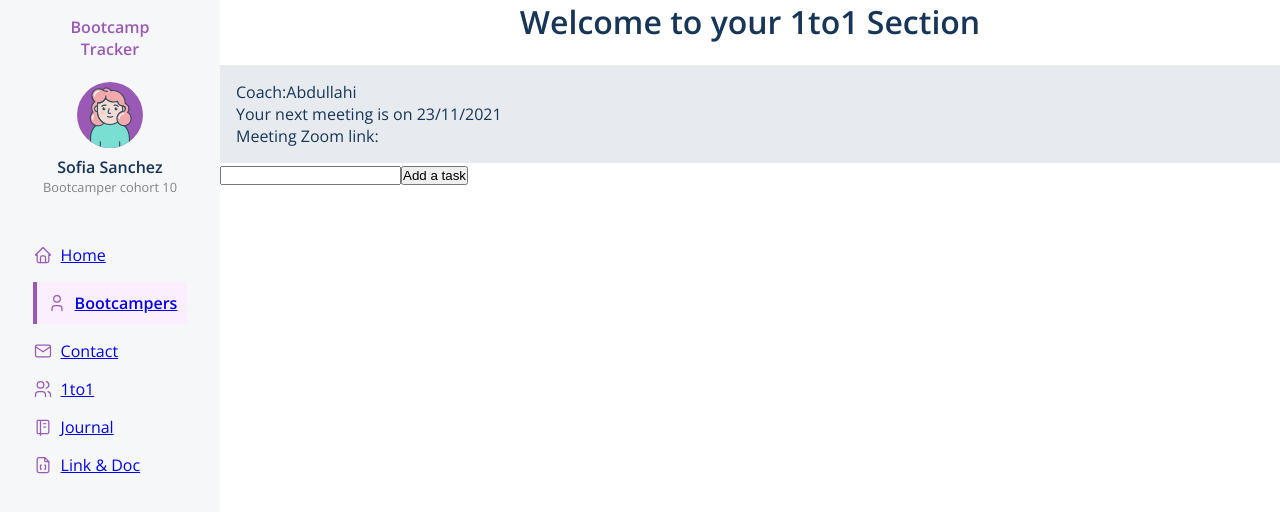
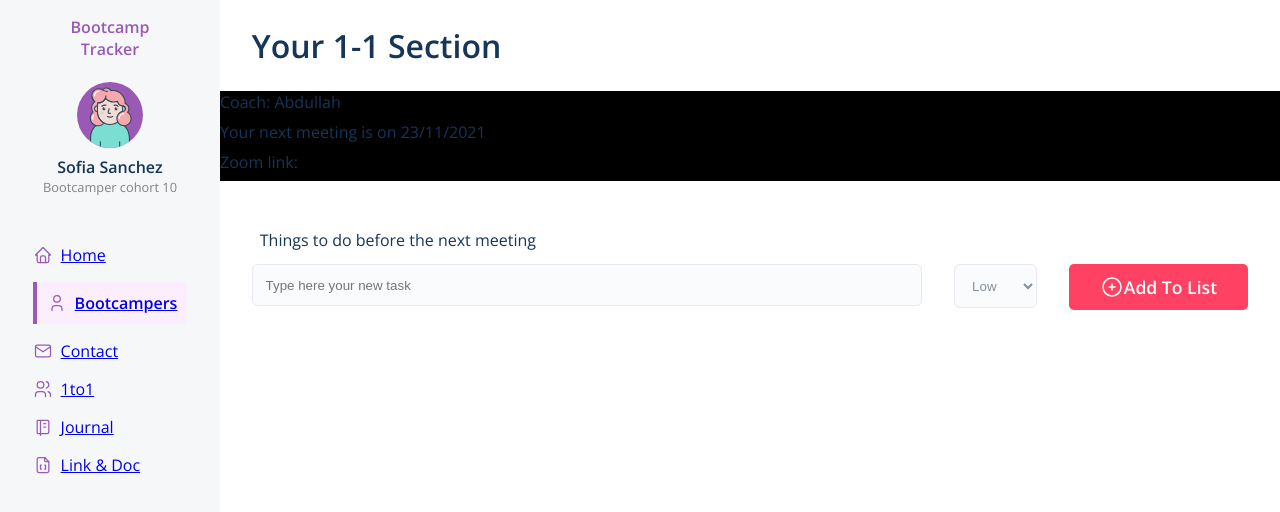
Before and after one commit to SchoolOfCode/national-project-week-antonio-kazeem-and-sofia, a React (Create React App) app in the folder client/: page /1to1 in a window 1280 px wide. Shown: the top 512 px of the page. Built offline with nearby package versions, Linux system fonts and the light colour scheme.

Commit message:
1to1 created

```diff
--- a/client/src/components/1to1/1to1.css
+++ b/client/src/components/1to1/1to1.css
@@ -1,40 +1,40 @@
-.table {
-  width: 100%;
-  height: 100vh;
+.section {
+  width: 94%;
+  margin-top: 1.5rem;
+  margin-left: auto;
+  margin-right: auto;
   display: flex;
-  justify-content: center;
-  /* align-items: center; */
+  flex-direction: column;
+  margin-bottom: 0.5rem;
 }
 
-table {
-  border: 2px solid forestgreen;
-  width: 800px;
-  height: 200px;
+.section h1 {
+  font-size: 1.5rem;
+  margin-bottom: 1.5rem;
 }
 
-th {
-  border-bottom: 1px solid black;
+.list-container {
+  display: flex;
+  width: 100%;
+  justify-content: space-between;
 }
 
-td {
-  text-align: center;
+.meeting-details {
+  width: 100%;
+  margin-top: 1.5rem;
+  margin-left: auto;
+  margin-right: auto;
+  display: flex;
+  flex-direction: column;
+  margin-bottom: 0.5rem;
+  background-color: black;
 }
 
-.meeting-details{
-  /* border: 2px solid black; */
-
-  display: flex;
-  flex-direction: column;
-  padding: 1rem;
-  /* margin-left: 7rem; */
-  background-color: #e7ebf0;
+.things {
+  margin-left: 0.5rem;
+  margin-bottom: 0.8rem;
 }
 
-div #header {
- text-align: center;
+.coach{
+  margin-bottom: 0.5rem;
 }
-
-.input-field{
- margin-top: 2rem;
-margin-left: 7rem;
-}
--- a/client/src/components/1to1/index.js
+++ b/client/src/components/1to1/index.js
@@ -1,30 +1,62 @@
-import React from "react";
+import { useState } from "react";
+import { v4 as uuidv4 } from "uuid";
+import InputJournal from "../InputJournal/";
+import SelectJournal from "../SelectJournal";
+import ButtonJournal from "../ButtonJournal";
+import List from "../List";
 import "./1to1.css";
-import { useState } from "react";
-import Input from "../Input1to1";
 
-function OnetoOne() {
-  const [input, setInput] = useState("");
-  const [inputList, setInputList] = useState([]);
+const Journal = () => {
+  const [listTodo, setListToDo] = useState([]);
+  const [inputValue, setInputValue] = useState("");
+  const [selectValue, setSelectValue] = useState("Low");
+
+  function handleInput(e) {
+    setInputValue(e.target.value);
+  }
 
   function handleButton() {
-    setInputList([...inputList, { input }]);
+    setListToDo([
+      ...listTodo,
+      {
+        id: uuidv4(),
+        task: inputValue,
+        priority: selectValue,
+        assigned: "name"
+      }
+    ]);
+    reset();
+  }
+
+  function reset() {
+    setInputValue("");
+  }
+
+  function handleSelect(e) {
+    setSelectValue(e.target.value);
   }
 
   return (
     <div>
-      <h1 id="header">Welcome to your 1to1 Section</h1>
-      <br></br>
-      <div className="meeting-details">
-        <p>Coach:Abdullahi</p>
-        <p>Your next meeting is on 23/11/2021 </p>
-        <p>Meeting Zoom link: </p>
+      <div>
+        <h1 className="section">Your 1-1 Section</h1>
+        <div className="meeting-details">
+          <p className="coach">Coach: Abdullah</p>
+          <p className="coach">Your next meeting is on 23/11/2021</p>
+          <p className="coach">Zoom link:</p>
+        </div>
       </div>
-      <div>
-        <Input />
+      <div className="section">
+        <p className="things section">Things to do before the next meeting</p>
+        <div className="list-container">
+          <InputJournal handleInput={handleInput} inputValue={inputValue} />
+          <SelectJournal handleSelect={handleSelect} />
+          <ButtonJournal handleButton={handleButton} />
+        </div>
+        <List listTodo={listTodo} setListToDo={setListToDo} />
       </div>
     </div>
   );
-}
+};
 
-export default OnetoOne;
+export default Journal;
--- /dev/null
+++ b/client/src/components/ButtonJournal/Button.css
@@ -0,0 +1,21 @@
+.add-to-list-button {
+  align-self: end;
+  background-color: #ff4163;
+}
+
+.add-to-list-button,
+.order-list-button {
+  display: flex;
+  justify-content: center;
+  align-items: center;
+  width: 13rem;
+  height: 2.9rem;
+  color: #ffffff;
+  font-family: "Open Sans", sans-serif;
+  font-weight: 600;
+  font-size: 1.1rem;
+  border: none;
+  cursor: pointer;
+  outline-color: #d4d4d4;
+  border-radius: 5px;
+}
--- /dev/null
+++ b/client/src/components/ButtonJournal/index.js
@@ -0,0 +1,35 @@
+import React from "react";
+import "./Button.css";
+
+function Button({ handleButton }) {
+  return (
+    <>
+      <button
+        onClick={handleButton}
+        id="add-to-list"
+        className="add-to-list-button"
+      >
+        <svg
+          xmlns="http://www.w3.org/2000/svg"
+          className="icon icon-tabler icon-tabler-circle-plus"
+          width="24"
+          height="24"
+          viewBox="0 0 24 24"
+          strokeWidth="1.5"
+          stroke="#ffffff"
+          fill="none"
+          strokeLinecap="round"
+          strokeLinejoin="round"
+        >
+          <path stroke="none" d="M0 0h24v24H0z" fill="none" />
+          <circle cx="12" cy="12" r="9" />
+          <line x1="9" y1="12" x2="15" y2="12" />
+          <line x1="12" y1="9" x2="12" y2="15" />
+        </svg>
+        Add To List
+      </button>
+    </>
+  );
+}
+
+export default Button;
--- a/client/src/components/Input1to1/index.js
+++ /dev/null
@@ -1,26 +0,0 @@
-import { useState } from "react";
-
-function Input() {
-  const [input, setInput] = useState("");
-  const [inputvalue, setInputvalue] = useState("")
-
-  function handleChange(e) {
-   setInput(e.target.value)
-  }
-
-  function handleClick(e) {
-   setInputvalue(input)
-  }
-
-  console.log(inputvalue);
-
-  return (
-    <div>
-      <input onChange={handleChange} />
-
-      <button onClick={handleClick}>Add a task</button>
-    </div>
-  );
-}
-
-export default Input;
--- /dev/null
+++ b/client/src/components/InputJournal/index.js
@@ -0,0 +1,19 @@
+import "./input.css";
+
+function Input({ handleInput, inputValue }) {
+  return (
+    <>
+      <label className="input-label-journal">
+        <input
+          placeholder="Type here your new task"
+          id="important-thing"
+          className="input-journal"
+          type="text"
+          value={inputValue}
+          onChange={handleInput}
+        />
+      </label>
+    </>
+  );
+}
+export default Input;
--- /dev/null
+++ b/client/src/components/InputJournal/input.css
@@ -0,0 +1,31 @@
+.input-journal,
+.journal-select {
+  border: 1px solid #e7e9ef;
+  background-color: #f9fbfc;
+  padding: 0.8rem;
+  width: 100%;
+  color: #838f9b;
+  outline-color: #cd9fdf;
+  border-radius: 6px;
+}
+
+.input-journal:focus {
+  border-color: #3498db;
+}
+
+.journal-select:focus {
+  border-color: #3498db;
+}
+
+.input-label-journal {
+  margin-right: 2rem;
+  width: 78%;
+}
+
+.input-label-journal p {
+  margin-bottom: 0.5rem;
+}
+
+.select-label-journal {
+  margin-right: 2rem;
+}
--- /dev/null
+++ b/client/src/components/List/List.css
@@ -0,0 +1,11 @@
+/* Priority label */
+.todo-task-label {
+  color: white;
+  padding: 0.3rem 0.3rem 0.3rem 0.3rem;
+  font-size: 0.8rem;
+  border-radius: 0.2rem;
+  margin-right: 0.6rem;
+  width: 65px;
+  display: inline-block;
+  text-align: center;
+}
--- /dev/null
+++ b/client/src/components/List/Listitem/Listitem.css
@@ -0,0 +1,28 @@
+.task-item {
+  margin: 1rem 0 1rem 0;
+  display: flex;
+  align-items: center;
+  background-color: rgb(245, 245, 245);
+  padding: 0.5rem;
+}
+
+.close-tag {
+  margin-left: auto;
+  padding: 0 0 0 1rem;
+  color: red;
+  font-weight: bolder;
+  font-size: 1.5rem;
+  cursor: pointer;
+}
+
+.High {
+  background-color: #ff4163;
+}
+
+.Medium {
+  background-color: #f39c12;
+}
+
+.Low {
+  background-color: #3498db;
+}
--- /dev/null
+++ b/client/src/components/List/Listitem/index.js
@@ -0,0 +1,26 @@
+import React from "react";
+import "../Listitem/Listitem.css";
+
+const Listitem = ({ task, id, setListToDo, listTodo, priority }) => {
+  function deleteItem() {
+    // console.log('ok');
+    const filteredList = listTodo.filter((item) => {
+      return item.id !== id;
+    });
+    setListToDo(filteredList);
+    // setListToDo([...listTodo, 'test']);
+  }
+  return (
+    <>
+      <li className="task-item">
+        <span className={`todo-task-label ${priority}`}>{priority}</span>
+        <p className="todo-task">{task}</p>
+        <p id={id} onClick={deleteItem} className="close-tag">
+          X
+        </p>
+      </li>
+    </>
+  );
+};
+
+export default Listitem;
--- /dev/null
+++ b/client/src/components/List/index.js
@@ -0,0 +1,28 @@
+import React from "react";
+import Listitem from "./Listitem";
+import "./List.css";
+
+function List({ listTodo, setListToDo }) {
+  return (
+    <>
+      <div className="ol-container">
+        <ol>
+          {listTodo.map((item) => {
+            return (
+              <Listitem
+                task={item.task}
+                key={item.id}
+                id={item.id}
+                setListToDo={setListToDo}
+                listTodo={listTodo}
+                priority={item.priority}
+              />
+            );
+          })}
+        </ol>
+      </div>
+    </>
+  );
+}
+
+export default List;
--- /dev/null
+++ b/client/src/components/SelectJournal/index.js
@@ -0,0 +1,22 @@
+import React from "react";
+
+function Index({ handleSelect }) {
+  return (
+    <>
+      <label className="select-label-journal">
+        <select
+          className="journal-select"
+          name="priority"
+          id="priority"
+          onChange={handleSelect}
+        >
+          <option value="Low">Low</option>
+          <option value="Medium">Medium</option>
+          <option value="High">High</option>
+        </select>
+      </label>
+    </>
+  );
+}
+
+export default Index;
```
